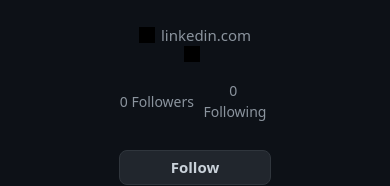
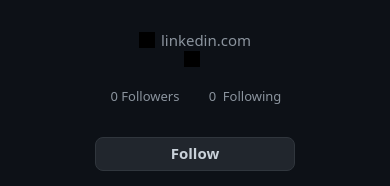
Before and after one commit to rajitchadar59/my_github, a React (Vite) app in the folder frontend/: page /profile/1 in a window 390 px wide. Shown: the part 273-459 px from the top of the page. Built offline with nearby package versions, Linux system fonts and the light colour scheme; no server answers; sample sign-in values are in the browser's storage; some icons are missing.

Commit message:
change  profile.css

```diff
--- a/frontend/src/components/user/Profile.css
+++ b/frontend/src/components/user/Profile.css
@@ -176,24 +176,26 @@
 
 .follow-bar {
   display: flex;
-  justify-content: space-between;
+  justify-content: space-around;
+  align-items: center;
   background-color: #0d1117;
   margin-top: 0.5rem;
-  overflow: hidden;
-
+  flex-wrap: wrap;
+  overflow: visible;
 }
 
 .follow-item {
-  flex: 1;
+  flex: 1 1 33%;
+  min-width: 100px;
   display: flex;
   align-items: center;
+  justify-content: center;
   padding: 10px 0;
   color: #8b949e;
   font-size: 14px;
   cursor: pointer;
   transition: 0.2s;
   background-color: #0d1117;
-
 }
 
 
@@ -236,22 +238,19 @@
 
 
 
-@media screen and (max-width: 800px) {
 
 
-  .follow-item {
-    flex: 1;
-    display: flex;
-    align-items: center;
-    justify-content: center;
-    gap: 4px;
-    padding: 10px 0;
-    color: #c9d1d9;
-    font-size: 14px;
-    cursor: pointer;
-    transition: 0.2s;
-    background-color: #0d1117;
 
 
+
+@media (max-width: 800px) {
+  .follow-bar {
+    justify-content: center;
+  }
+
+  .follow-item {
+    flex: 1 1 50%;      /* 2 items per row */
+    font-size: 13px;
+    padding: 12px 0;
   }
 }
```
